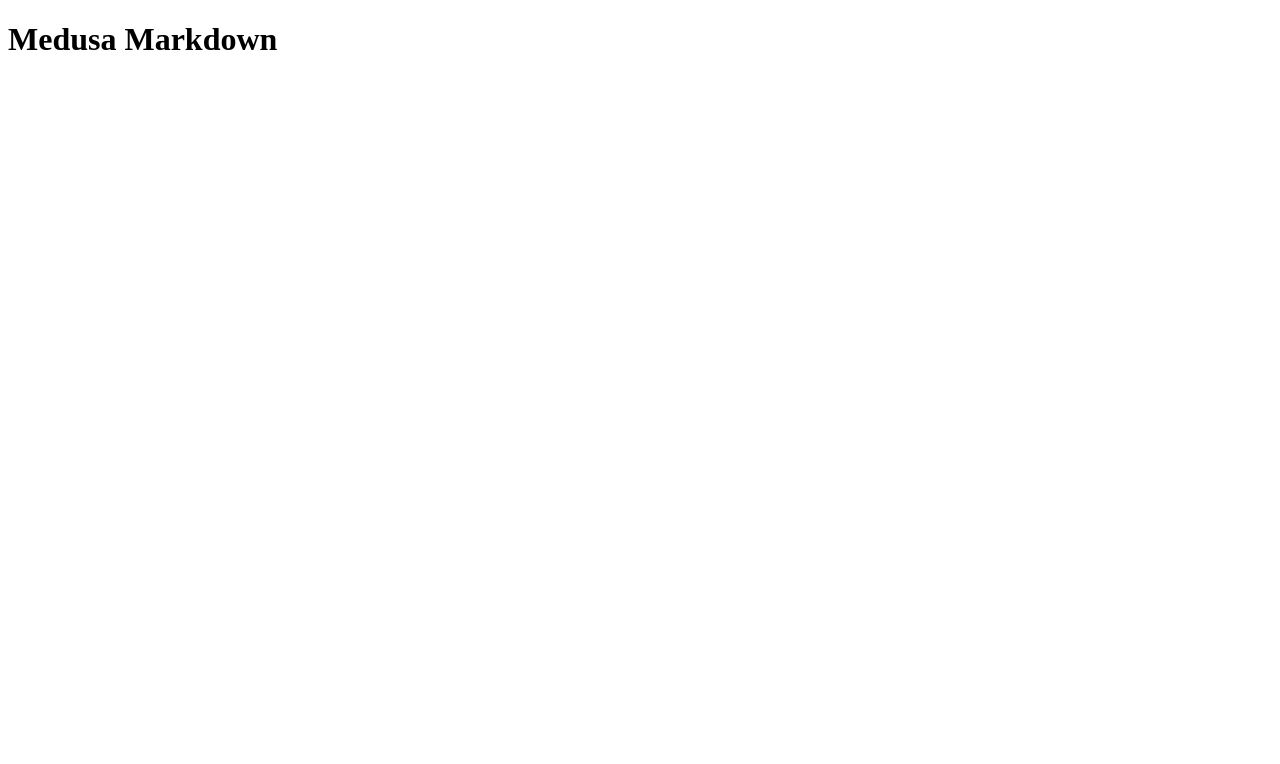
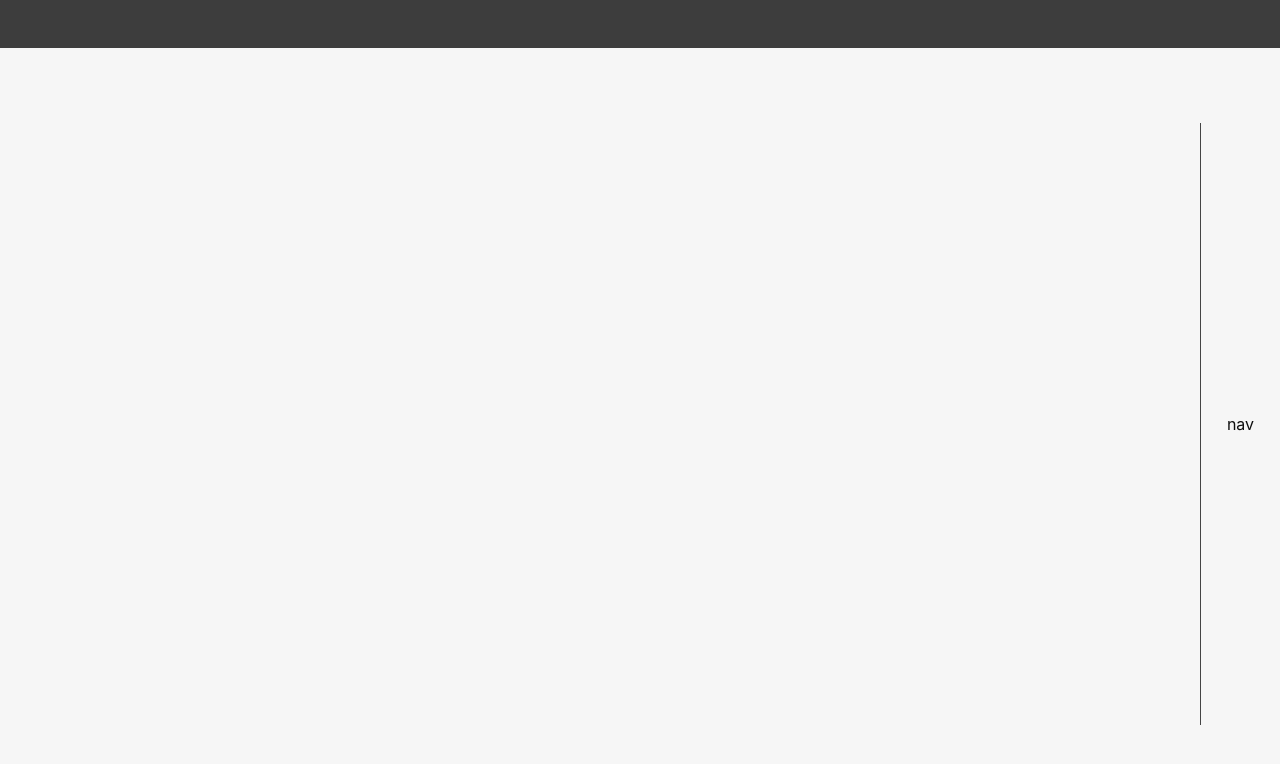
Before and after one commit to VihangaN/Medusa, a React (Vite) app: page / in a window 1280 px wide. Shown: the top 764 px of the page. Built offline with nearby package versions, Linux system fonts and the light colour scheme.

Commit message:
base layout config

```diff
--- a/src-tauri/tauri.conf.json
+++ b/src-tauri/tauri.conf.json
@@ -7,7 +7,7 @@
     "withGlobalTauri": false
   },
   "package": {
-    "productName": "Medusa Md",
+    "productName": "Medusa",
     "version": "0.0.0"
   },
   "tauri": {
--- a/src/App.jsx
+++ b/src/App.jsx
@@ -1,51 +1,17 @@
-// import { useState } from "react";
-// import reactLogo from "./assets/react.svg";
-// import { invoke } from "@tauri-apps/api/tauri";
+import './app.scss'
+import NavPane from './components/NavPane';
+import SplitPanel from './components/SplitPanel';
+function App() {
+  const navPosition = 'right';
+  return (
+    <>
+     <div data-tauri-drag-region className="titleBar"></div>
+     <div className="baseLayout">
+      <NavPane position={navPosition}/>
+      <SplitPanel position={navPosition}></SplitPanel>
+    </div>
+    </>
 
-
-function App() {
-  // const [greetMsg, setGreetMsg] = useState("");
-  // const [name, setName] = useState("");
-
-  // async function greet() {
-  //   // Learn more about Tauri commands at https://tauri.app/v1/guides/features/command
-  //   setGreetMsg(await invoke("greet", { name }));
-  // }
-
-  return (
-    <div data-tauri-drag-region className="container">
-      <h1>Medusa Markdown</h1>
-      {/* <h1>Welcome to Tauri!</h1>
-
-      <div className="row">
-        <a href="https://vitejs.dev" target="_blank">
-          <img src="/vite.svg" className="logo vite" alt="Vite logo" />
-        </a>
-        <a href="https://tauri.app" target="_blank">
-          <img src="/tauri.svg" className="logo tauri" alt="Tauri logo" />
-        </a>
-        <a href="https://reactjs.org" target="_blank">
-          <img src={reactLogo} className="logo react" alt="React logo" />
-        </a>
-      </div>
-
-      <p>Click on the Tauri, Vite, and React logos to learn more.</p>
-
-      <div className="row">
-        <div>
-          <input
-            id="greet-input"
-            onChange={(e) => setName(e.currentTarget.value)}
-            placeholder="Enter a name..."
-          />
-          <button type="button" onClick={() => greet()}>
-            Greet
-          </button>
-        </div>
-      </div>
-
-      <p>{greetMsg}</p> */}
-    </div>
   );
 }
 
--- /dev/null
+++ b/src/app.scss
@@ -0,0 +1,61 @@
+:root {
+    font-family: Inter, Avenir, Helvetica, Arial, sans-serif;
+    font-size: 16px;
+    line-height: 24px;
+    font-weight: 400;
+    color: #0f0f0f;
+    background-color: #f6f6f6;
+    font-synthesis: none;
+    text-rendering: optimizeLegibility;
+    -webkit-font-smoothing: antialiased;
+    -moz-osx-font-smoothing: grayscale;
+    -webkit-text-size-adjust: 100%;
+  }
+  body{
+    margin:0;
+    padding: 0;
+    display: flex;
+    flex-direction: column;
+    overflow: hidden;
+    transition: all .2s ease;
+  }
+
+  .baseLayout{
+    box-sizing: border-box;
+    height:calc(100vh - 3rem);
+    margin-top: 3rem;
+    width:100%;
+    display: block;
+  }
+
+  .titleBar{
+    margin: 0;
+    height: 3rem;
+    display: flex;
+    flex-direction: column;
+    justify-content: center;
+    text-align: center;
+    position: fixed;
+    width: 100%;
+    background-color: #3d3d3d;
+  }
+
+
+
+
+  @media (prefers-color-scheme: dark) {
+    :root {
+      color: #f6f6f6;
+      background-color: #2f2f2f;
+    }
+
+    a:hover {
+      color: #24c8db;
+    }
+
+    input,
+    button {
+      color: #ffffff;
+      background-color: #0f0f0f98;
+    }
+  }
--- /dev/null
+++ b/src/components/NavPane.jsx
@@ -0,0 +1,12 @@
+import React from 'react'
+
+export default function NavPane(props) {
+    const {position} = props;
+  return (
+    <div className={`nav-base ${position == 'left' ? 'left' : 'right'}`}>
+        <div className="nav-wrapper">
+            nav
+        </div>
+    </div>
+  )
+}
--- a/src/components/SplitPanel.jsx
+++ b/src/components/SplitPanel.jsx
@@ -1,7 +1,8 @@
 import React from 'react'
 
-export default function SplitPanel() {
+export default function SplitPanel(props) {
+    const {position} = props;
   return (
-    <div>SplitPanel</div>
+    <div className={`split-pane-base ${position == 'left' ? 'left' : 'right'}`}></div>
   )
 }
--- a/src/main.jsx
+++ b/src/main.jsx
@@ -1,7 +1,7 @@
 import React from "react";
 import ReactDOM from "react-dom/client";
 import App from "./App";
-import './main.scss'
+import './styles/main.scss'
 
 ReactDOM.createRoot(document.getElementById("root")).render(
   <React.StrictMode>
--- /dev/null
+++ b/src/styles/components/_navPane.scss
@@ -0,0 +1,29 @@
+.nav-base {
+  height: calc(100vh - 3rem);
+  width: 5rem;
+  display: flex;
+  align-items: center;
+  justify-content: center;
+  position: fixed;
+  // border: 1px solid red;
+  &.left {
+    left:0;
+    .nav-wrapper {
+      border-right: 1px solid #454545;
+    }
+  }
+  &.right {
+    right: 0;
+    .nav-wrapper {
+      border-left: 1px solid #454545;
+    }
+  }
+  .nav-wrapper {
+    width: 100%;
+    height: 80%;
+    display: flex;
+    flex-direction: column;
+    align-items: center;
+    justify-content: center;
+  }
+}
--- /dev/null
+++ b/src/styles/components/_splitPane.scss
@@ -0,0 +1,12 @@
+.split-pane-base{
+    height:calc(100vh - 3rem);
+    width: calc(100% - 5rem);
+    content: '';
+    position: fixed;
+    &.left{
+        right:0;
+    }
+    &.right{
+        left:0;
+    }
+}
--- /dev/null
+++ b/src/styles/main.scss
@@ -0,0 +1,2 @@
+@import './components/navPane.scss';
+@import './components/splitPane.scss';
```
Also changed, not shown: src/main.scss (deleted).
